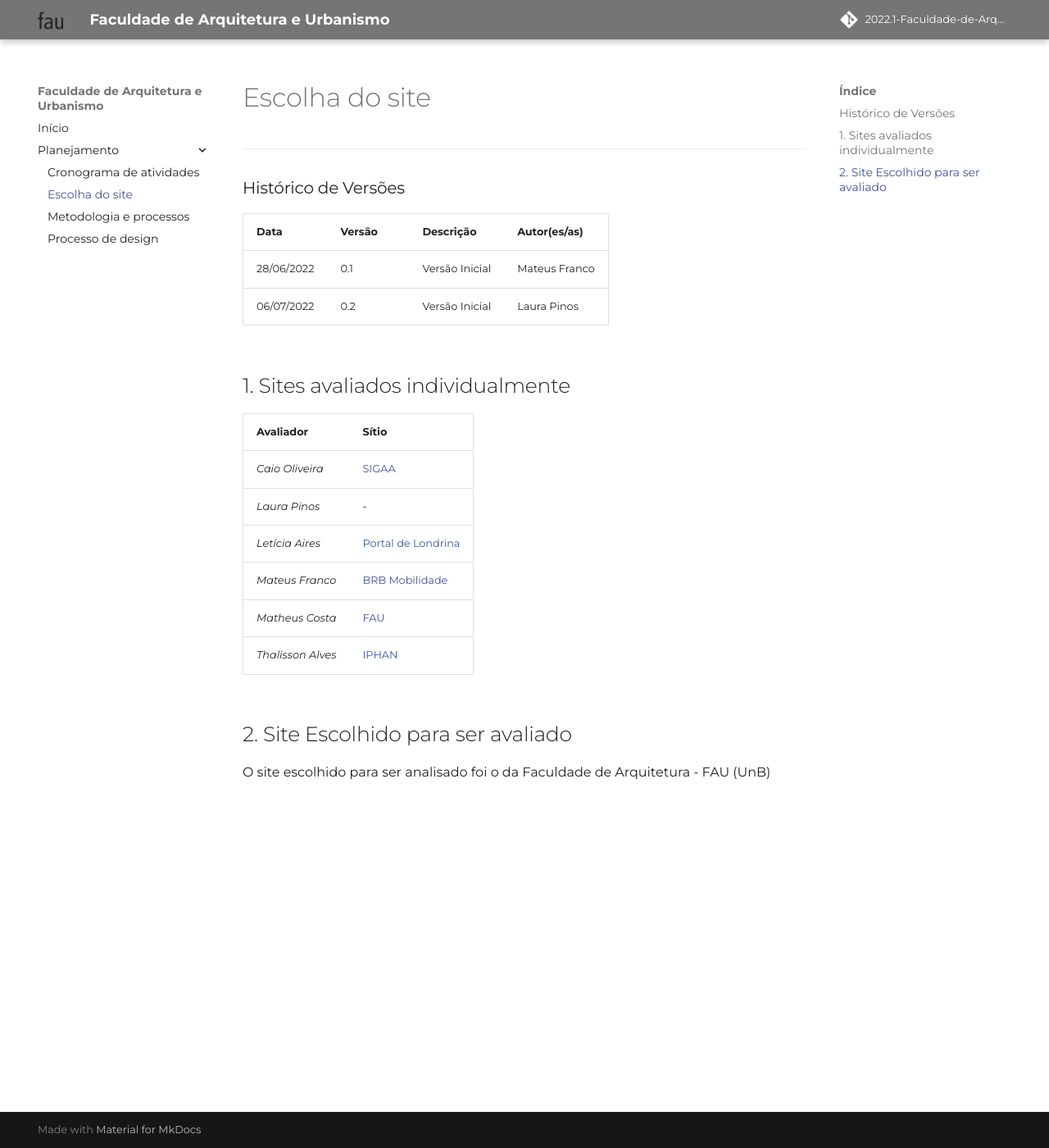
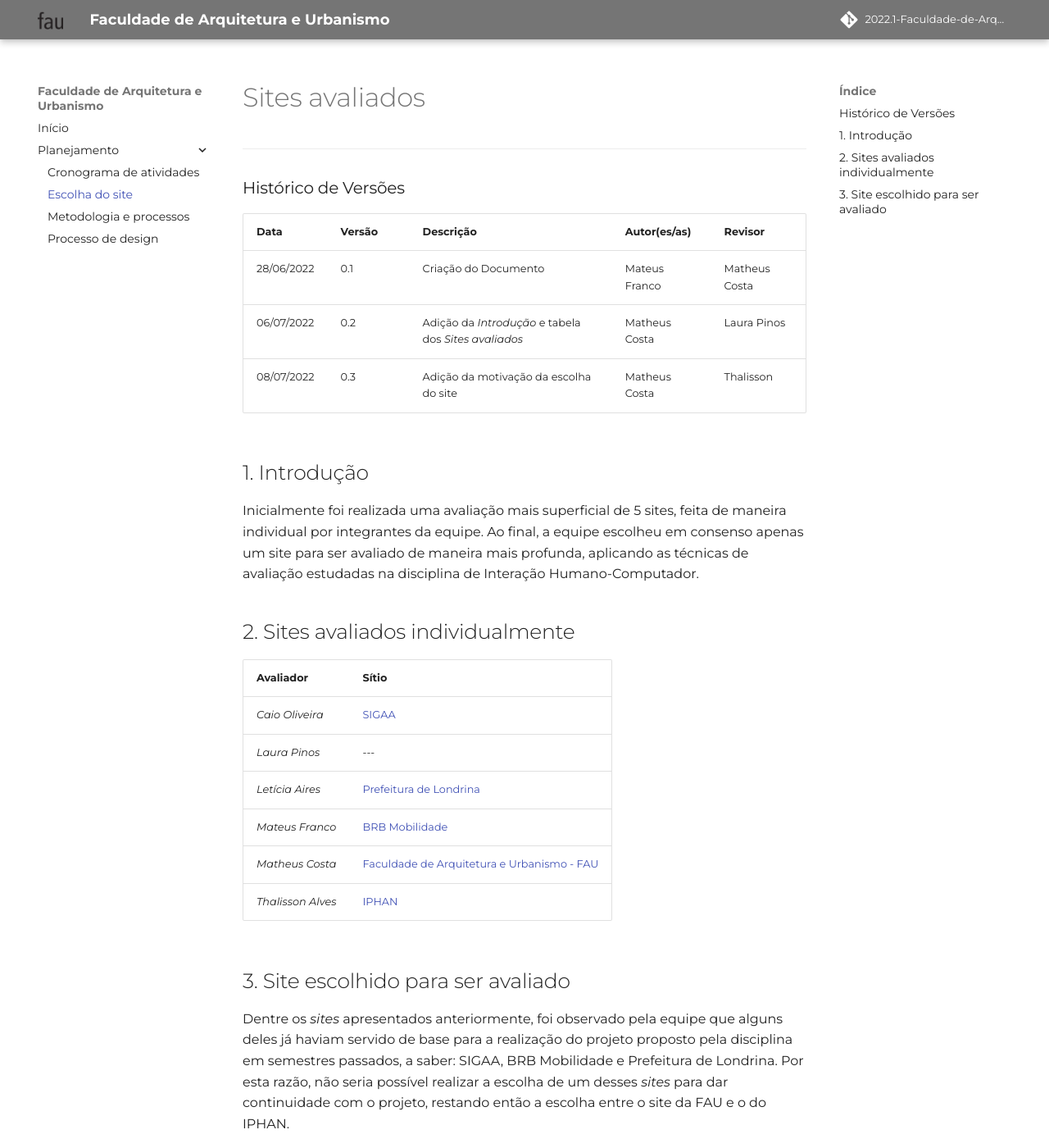
Before and after one commit to Mateusvff/2022.1-Faculdade-de-Arquitetura-e-Urbanismo, an MkDocs documentation site: the page built from docs/planejamento/escolha-do-site.md, in a window 1280 px wide and 1400 px high. Shown: the whole window at 82% size. Built offline with MkDocs 1.6.1 and Material for MkDocs 9.7.7, drawn with Linux system fonts in a browser that asks for light colours; some web fonts are replaced; comment, search, counter and statistics services are not loaded; some of the changed text lies outside the part shown.

Commit message:
adição do documento da escolha do site

```diff
--- a/docs/planejamento/escolha-do-site.md
+++ b/docs/planejamento/escolha-do-site.md
@@ -1,23 +1,32 @@
-# Escolha do site
+# Sites avaliados
 ***
 
 ### Histórico de Versões
 
-**Data** | **Versão** | **Descrição** | **Autor(es/as)**
---- | --- | --- | ---
-28/06/2022 | 0.1 | Versão Inicial | Mateus Franco
-06/07/2022 | 0.2 | Versão Inicial | Laura Pinos
+**Data** | **Versão** | **Descrição** | **Autor(es/as)** | **Revisor**|
+--- | --- | --- | --- | --- |
+28/06/2022 | 0.1 | Criação do Documento | Mateus Franco | Matheus Costa |
+06/07/2022 | 0.2 | Adição da _Introdução_ e tabela dos _Sites avaliados_ | Matheus Costa | Laura Pinos |
+08/07/2022 | 0.3 | Adição da motivação da escolha do site | Matheus Costa | Thalisson
 
-## 1. Sites avaliados individualmente
+## 1. Introdução
+Inicialmente foi realizada uma avaliação mais superficial de 5 sites,
+feita de maneira individual por integrantes da equipe.
+Ao final, a equipe escolheu em consenso apenas um site para ser avaliado de maneira mais profunda, aplicando as técnicas de avaliação estudadas
+na disciplina de Interação Humano-Computador.
 
- **Avaliador** | **Sítio**
+## 2. Sites avaliados individualmente
+
+**Avaliador** | **Sítio**
 --- | ---
-_Caio Oliveira_| [SIGAA](https://sig.unb.br/sigaa/verTelaLogin.do)
-_Laura Pinos_| -
-_Letícia Aires_| [Portal de Londrina](https://portal.londrina.pr.gov.br/)
+_Caio Oliveira_| [SIGAA](https://sig.unb.br/sipac/)
+_Laura Pinos_| ---
+_Letícia Aires_| [Prefeitura de Londrina](https://portal.londrina.pr.gov.br/)
 _Mateus Franco_| [BRB Mobilidade](https://mobilidade.brb.com.br/mobilidade/)
-_Matheus Costa_| [FAU](http://www.fau.unb.br/)
+_Matheus Costa_| [Faculdade de Arquitetura e Urbanismo - FAU](http://fau.unb.br/)
 _Thalisson Alves_| [IPHAN](http://portal.iphan.gov.br/)
 
-## 2. Site Escolhido para ser avaliado
- O site escolhido para ser analisado foi o da Faculdade de Arquitetura - FAU (UnB)
+## 3. Site escolhido para ser avaliado
+Dentre os _sites_ apresentados anteriormente, foi observado pela equipe que alguns deles já haviam servido de base para a realização do projeto proposto pela disciplina em semestres passados, a saber: SIGAA, BRB Mobilidade e Prefeitura de Londrina. Por esta razão, não seria possível realizar a escolha de um desses _sites_ para dar continuidade com o projeto, restando então a escolha entre o site da FAU e o do IPHAN.
+
+No momento da decisão, um fator foi de extrema importância para chegar a um veredito: o site do IPHAN estava passando por uma alteração em sua estrutura e estava se adequando ao padrão do domínio dos sites do governo, o que poderia resultar em muitas mudanças que poderiam comprometer o desenvolvimento do projeto. Diante desse fato, optamos pela avaliação do site da [Faculdade de Arquitetura e Urbanismo](http://fau.unb.br/) da Universidade de Brasília, devido à sua estrutura mais consolidada.
```
